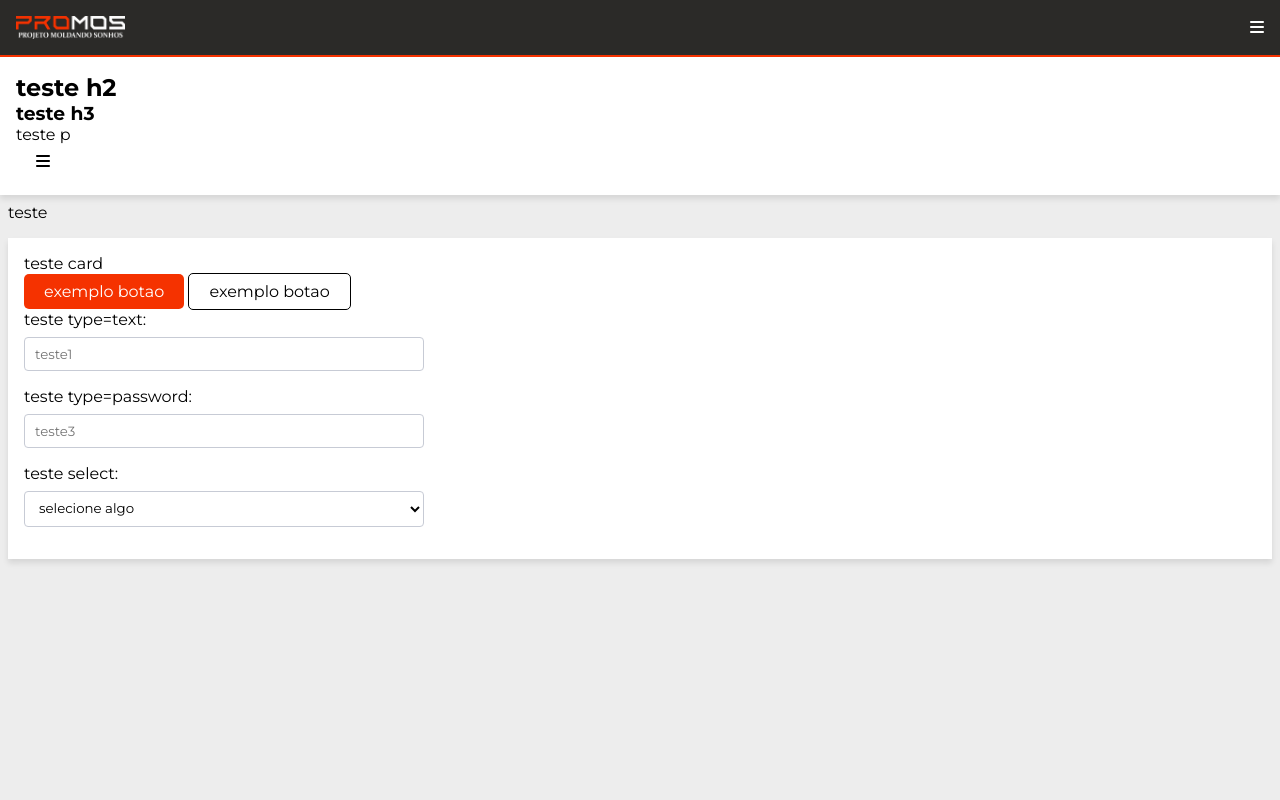
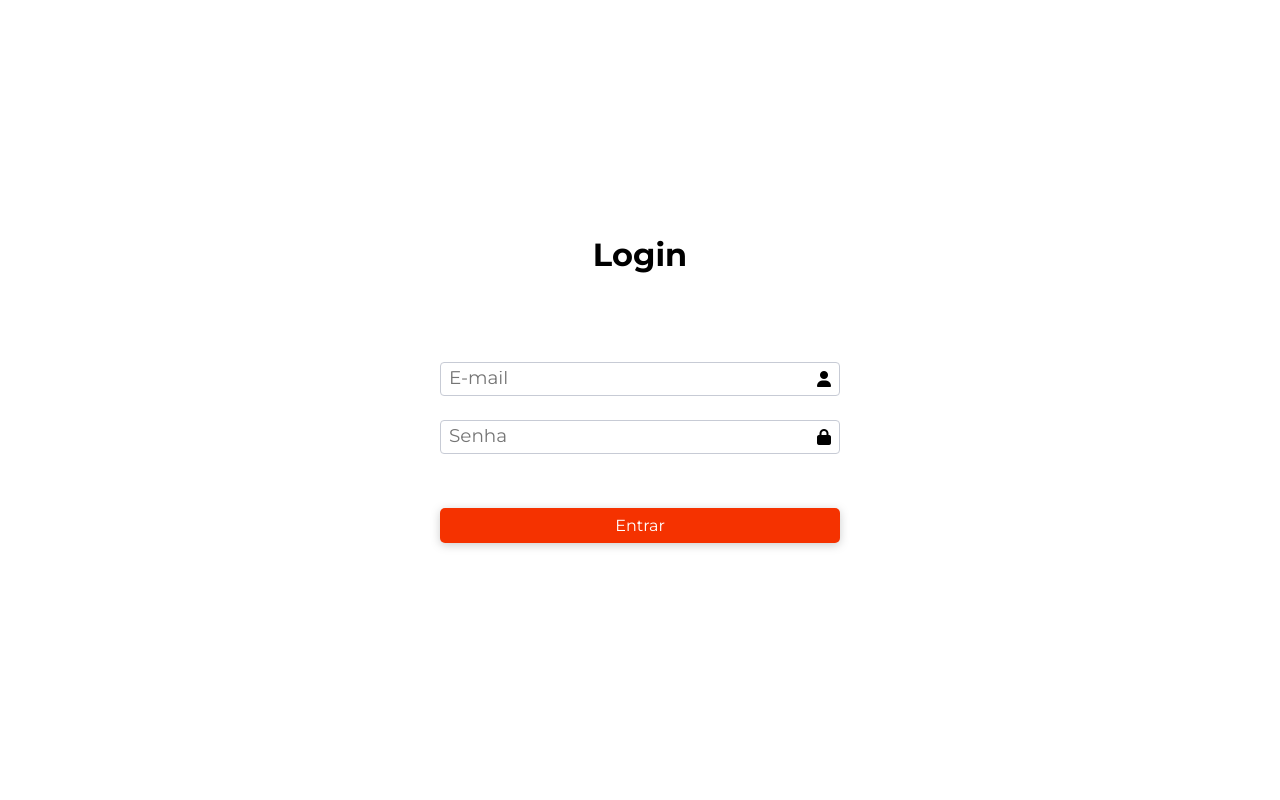
Before and after one commit to minesweepr/Gestao-PROMOS, a Flask app: page / in a window 1280 px wide. Run offline with Flask 3, Linux system fonts and the light colour scheme.

Commit message:
Add Pagina de Login

```diff
--- a/app/routes.py
+++ b/app/routes.py
@@ -3,6 +3,10 @@ from flask import render_template
 
 @app.route('/')
 def index():
+    return render_template('login.html')
+
+@app.route('/teste')
+def teste():
     return render_template('teste.html')
 
 @app.route('/presenca')
--- a/app/static/css/base.css
+++ b/app/static/css/base.css
@@ -20,6 +20,9 @@ body{
     width: 100vw;
 }
 
+.bg-branco {
+    background-color: #fff;
+}
 /* header */
 header{
     background-color: var(--cinza-escuro);
--- a/app/static/css/filtros.css
+++ b/app/static/css/filtros.css
@@ -1,4 +1,4 @@
-#pesquisa{
+#pesquisa, .input-flex{
     display: flex;
     justify-content: space-between;
     align-items: center;
--- /dev/null
+++ b/app/templates/login.html
@@ -0,0 +1,70 @@
+<!DOCTYPE html>
+<html lang="pt-BR">
+<head>
+    <meta charset="UTF-8">
+    <meta name="viewport" content="width=device-width, initial-scale=1.0">
+    <title>Gestão PROMO</title>
+    <link rel="stylesheet" href="https://cdnjs.cloudflare.com/ajax/libs/font-awesome/6.4.0/css/all.min.css">
+    {% block estilo %}
+    <link rel="stylesheet" href="{{ url_for('static', filename='css/base.css') }}">
+    <link rel="stylesheet" href="{{ url_for('static', filename='css/filtros.css') }}">
+    <style>
+        main {
+            height: 100vh;
+            padding: 0 2.6rem;
+            display: flex;
+            flex-direction: column;
+            justify-content: center;
+            align-items: center;
+        }
+        label {
+            display: none;
+        }
+        h1 {
+            margin-bottom: 4rem;
+        }
+        button {
+            margin: 2.4rem 0;
+            width: 100%;
+            max-width: 400px;
+            filter: drop-shadow(0px 2px 5px rgb(0,0,0,0.20));
+        }
+        input::placeholder {
+            font-size: 1.15rem;
+        }
+        .input-flex {
+            margin: 8px 0 16px 0;
+            max-width: 400px;
+        }
+        input[type="text"],
+        input[type="password"],
+        input[type="email"]{
+            min-width: auto;
+        }
+        i.fa-solid {
+            color: black;
+        }
+    </style>
+    {% endblock %}
+</head>
+<body class="bg-branco">
+
+<main>
+    {% block conteudo %}
+        <h1>Login</h1>
+
+        <div id="email" class="input input-flex">
+            <input type="text" name="email" id="email" placeholder="E-mail" />
+            <i class="fa-solid fa-user"></i>
+        </div>
+        <div id="senha" class="input input-flex">
+            <input type="password" name="senha" id="senha" placeholder="Senha" />
+            <i class="fa-solid fa-lock"></i>
+        </div>
+        <button class="btn-vermelho" onclick="window.location.href='/presenca'">Entrar</button>
+    {% endblock %}
+</main>
+
+
+</body>
+</html>
```
